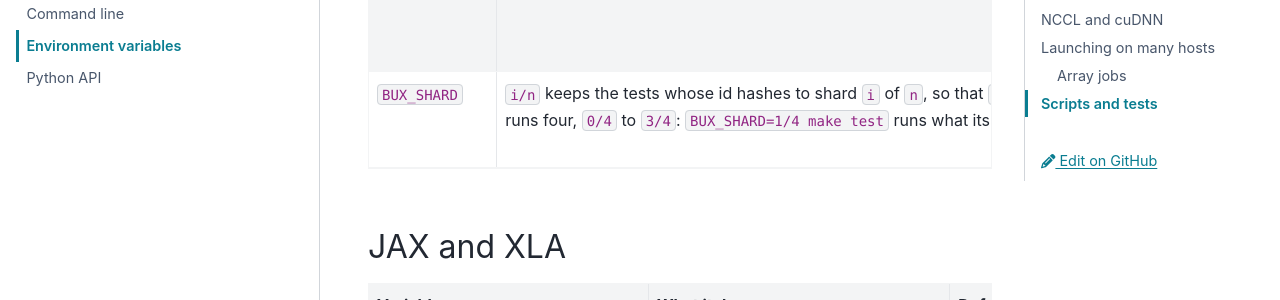
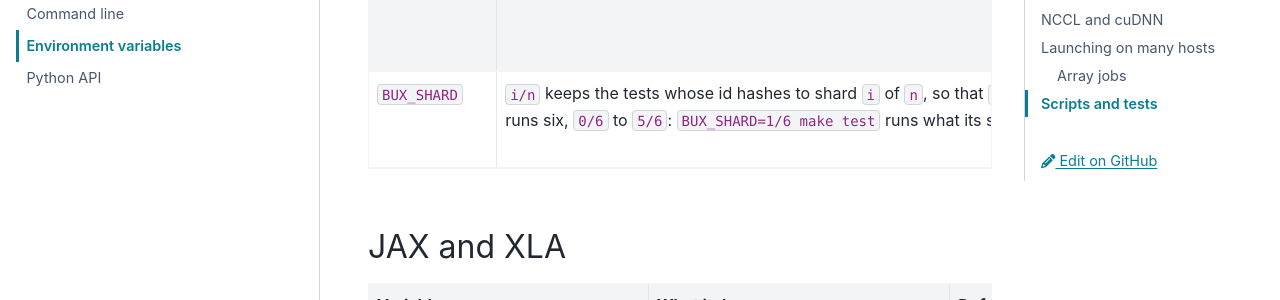
Before and after one commit to pilot7747/bux, a Sphinx documentation site: the page built from docs/reference/environment.md, in a window 1280 px wide and 900 px high, scrolled down 1160 px. Shown: the part 177-477 px from the top of the window. Built offline with Sphinx 7.4.7 and the PyData theme 0.15.4, drawn with Linux system fonts in a browser that asks for light colours.

Commit message:
CI: six runners share the tests, as four took up to an hour of their 90 minutes
Co-Authored-By: Claude Opus 5.5 <noreply@anthropic.com>

```diff
--- a/docs/reference/environment.md
+++ b/docs/reference/environment.md
@@ -34,7 +34,7 @@ do not.
 | `BUX_PATH` | More folders to search for the modules that `use` names, after the `path` list under `[tool.bux]` in `pyproject.toml`. Separated as in `PATH` (`:`, or `;` on Windows); subfolders are searched too. See [Modules](../language/modules.md). | unset | {py:mod}`bux.lang.modules` |
 | `BUX_KERNELS` | `off` makes every bux kernel fall back to XLA for the whole process, as {py:func}`bux.kernels.off` does for a block: to debug a kernel, or to count the FLOPs one hides. Read once, when `bux.kernels` is imported. See [Kernels](../performance/kernels.md). | unset: kernels run on GPUs | {py:mod}`bux.kernels` |
 | `BUX_PROFILER` | The tool a process runs under already, `nsys` or `ncu`: `bux launch` then runs it under no tool of its own, and {py:func}`~bux.runtime.configure` turns off XLA's command buffers and, under ncu, its pool's preallocation ({py:data}`bux.train.profilers.XLA_FLAGS`, {py:data}`~bux.train.profilers.VARIABLES`). Set it yourself to run under a command of your own, as `BUX_PROFILER=nsys nsys profile --capture-range=cudaProfilerApi ... bux launch run.bux`. See [Profiling](../performance/profiling.md#nsight-systems-and-nsight-compute). | *set by bux* in a process it runs under a `profile` setting's `nsys` or `ncu` | {py:mod}`bux.train.profilers`, {py:mod}`bux.runtime` |
-| `BUX_SHARD` | `i/n` keeps the tests whose id hashes to shard `i` of `n`, so that `n` runners share the suite. CI runs four, `0/4` to `3/4`: `BUX_SHARD=1/4 make test` runs what its second runner does. | unset: every test | `tests/conftest.py` |
+| `BUX_SHARD` | `i/n` keeps the tests whose id hashes to shard `i` of `n`, so that `n` runners share the suite. CI runs six, `0/6` to `5/6`: `BUX_SHARD=1/6 make test` runs what its second runner does. | unset: every test | `tests/conftest.py` |
 
 ## JAX and XLA
 
```
Also changed, not shown: docs/development/index.md (+2 -2 lines), 1 other file.
